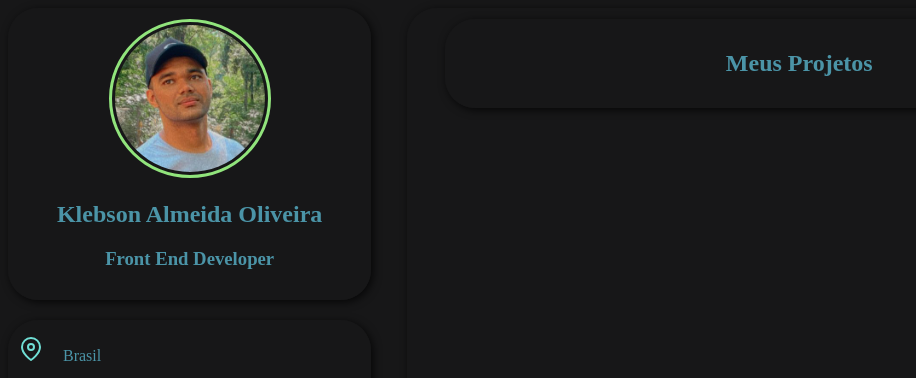
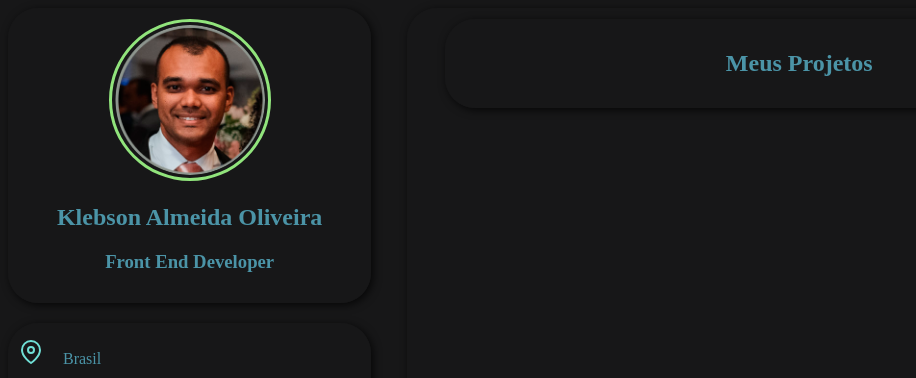
Before and after one commit to klebsonstifler/projetos, a plain HTML site: page portifolio/index.html in a window 1280 px wide. Shown: the top 378 px of the page, without its empty margins (0-916 px from the left). Drawn offline with Linux system fonts and the light colour scheme; no server answers.

Commit message:
troca de foto do perfil

```diff
--- a/portifolio/index.html
+++ b/portifolio/index.html
@@ -12,7 +12,7 @@
     <main class="container">
         <section class="menu">
             <div class="identificacao">
-                <img src="img/klebson.jpg" alt="foto-perfil" id="foto-perfil"> <!--Foto do Perfil-->
+                <img src="img/klebson-perfil.png" alt="foto-perfil" id="foto-perfil"> <!--Foto do Perfil-->
                 <h1>Klebson Almeida Oliveira</h1>
                 <h3>Front End Developer</h3>
             </div>
```
